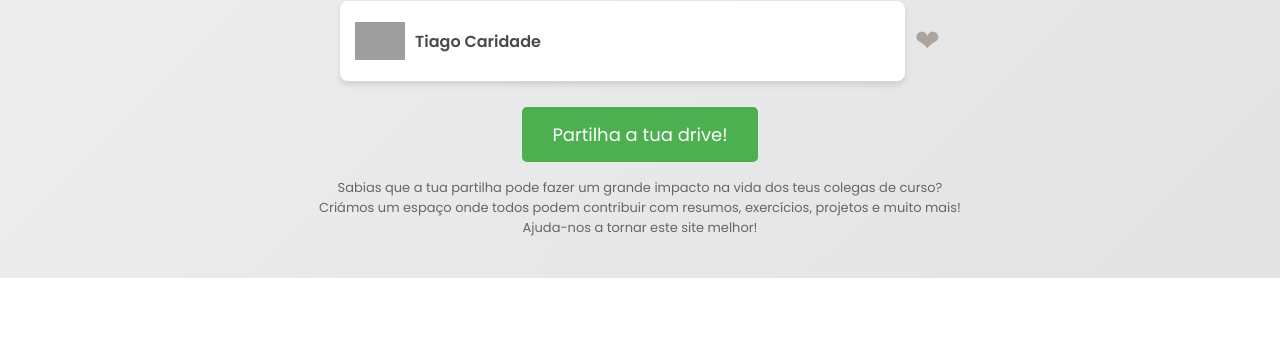
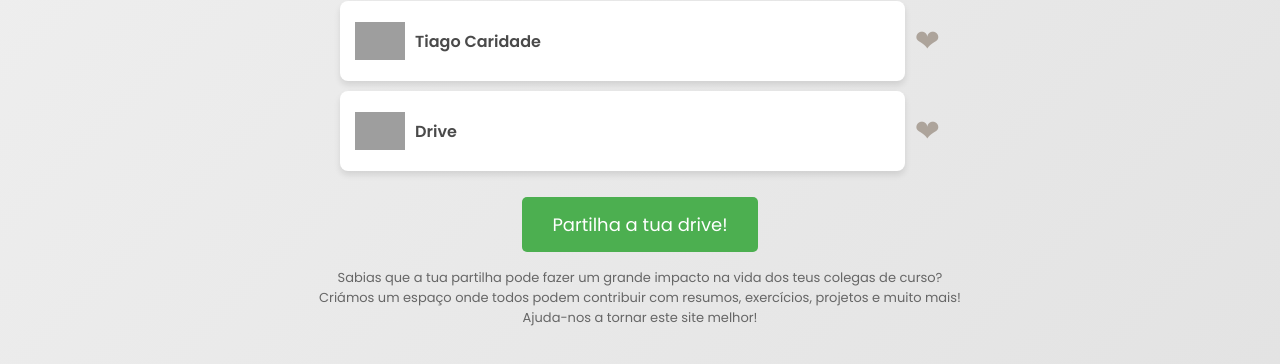
Before and after one commit to DrivesNEI/Drives-NEI, a plain HTML site: page index.html in a window 1280 px wide. Shown: the part 1271-1635 px from the top of the page. Before the commit the page ends 1549 px from the top, so only its background shows below. Drawn offline with Linux system fonts and the light colour scheme; grey boxes are pictures that could not be loaded.

Commit message:
Update index.html
Adicionada "Drive" com vários testes

```diff
--- a/index.html
+++ b/index.html
@@ -377,6 +377,15 @@
                 </a>
                 <span class="heart-icon" data-id="tiago-caridade">❤</span>
             </div>
+        </li
+        <li>
+            <div style="display: flex; align-items: center; justify-content: space-between;">
+                <a href="https://1drv.ms/f/s!ArzIZa6jMvguasacBq3XHVwVmoo?e=brMs35" target="_blank" class="link-box">
+                    <img src="https://www.sighabitat.pt/files/entidades/10_1.png" alt="Drive">
+                    <span>Drive</span>
+                </a>
+                <span class="heart-icon" data-id="drive">❤</span>
+            </div>
         </li>
     </ul>
     <div style="text-align: center; margin: 40px 0;">
```
